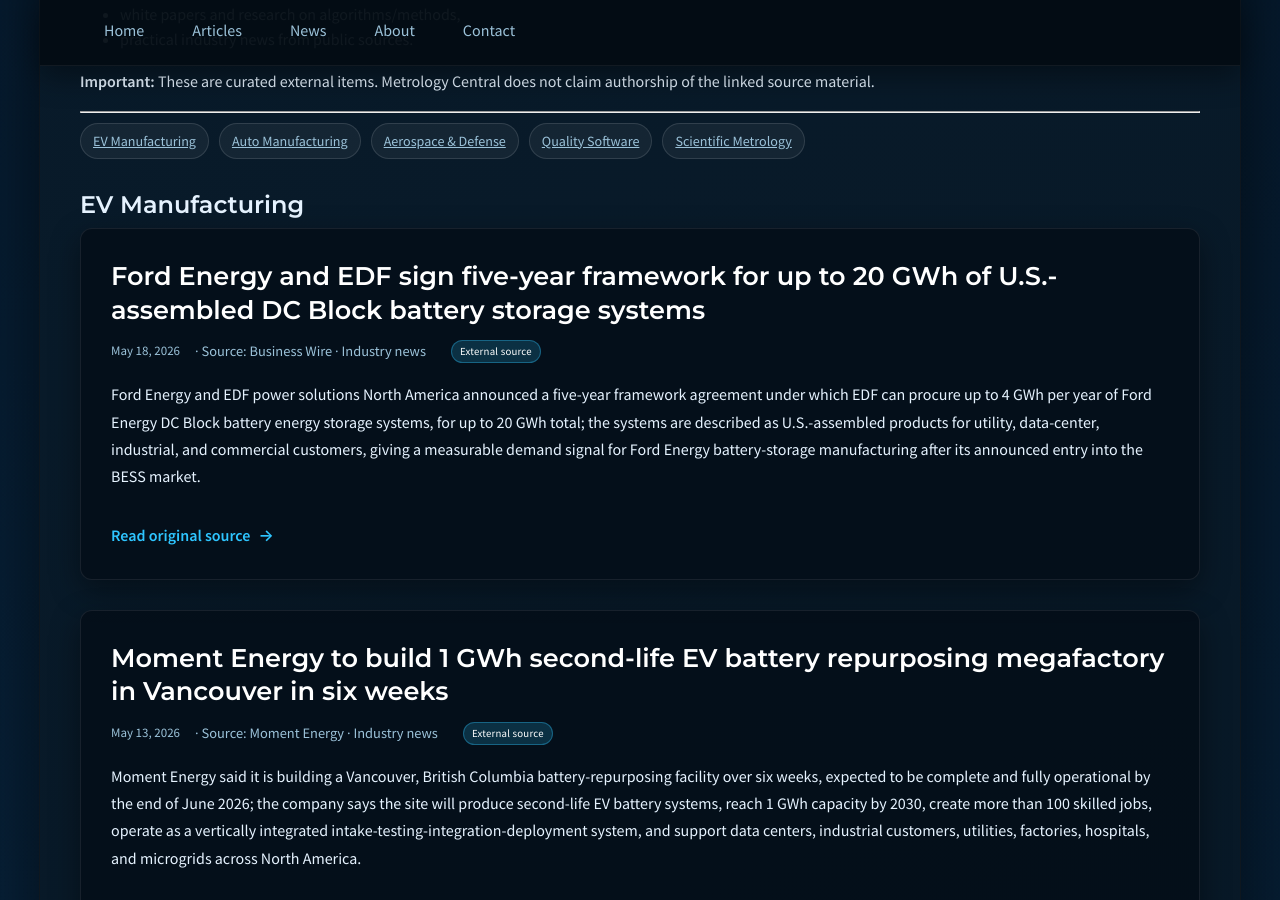
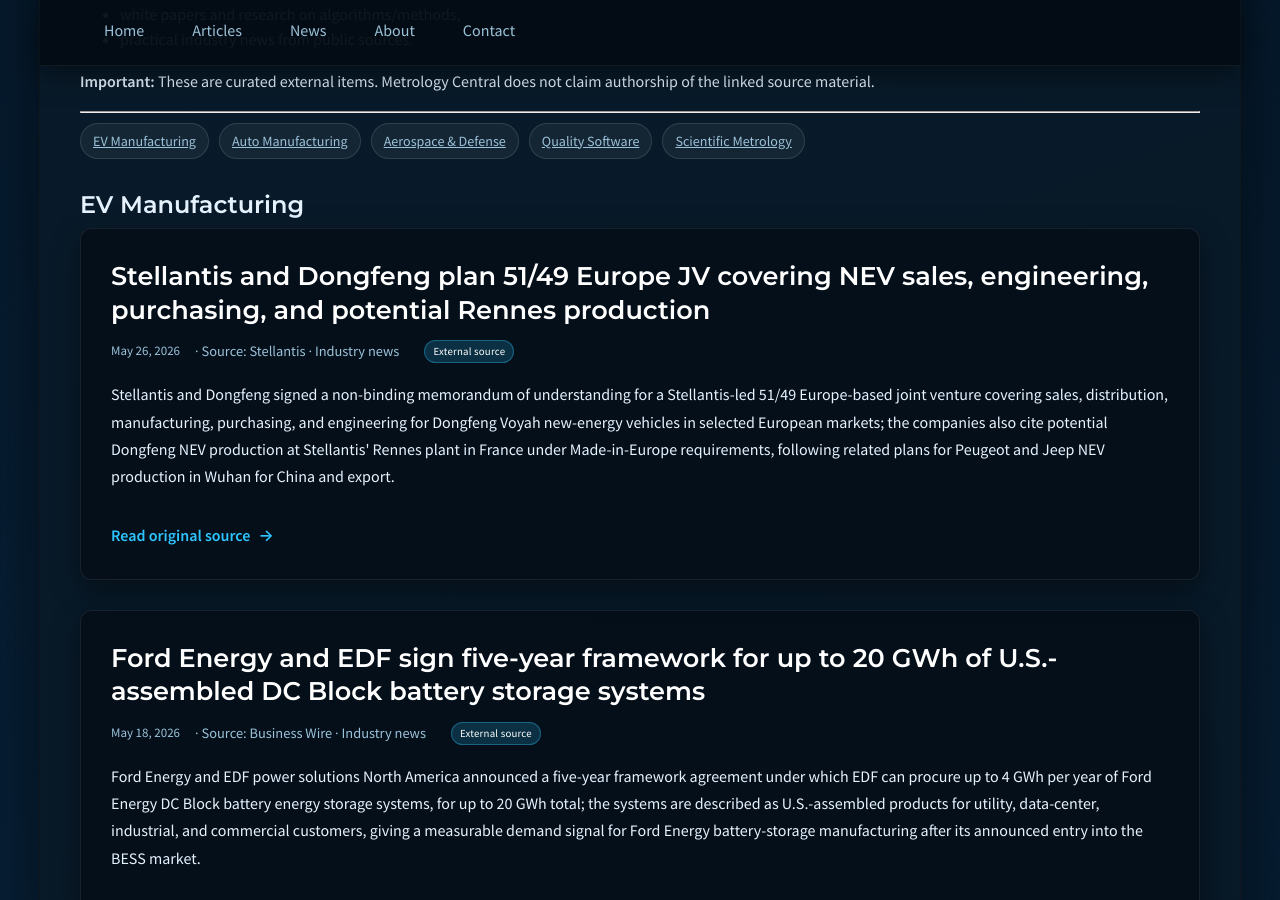
Before and after one commit to JohnForeman/MetrologyCentral, a Jekyll site: the page built from news.md, in a window 1280 px wide and 900 px high, scrolled down 480 px. Built offline with Jekyll 4.4.1, drawn with Linux system fonts in a browser that asks for light colours.

Commit message:
Update metrology news sweep

```diff
--- a/_data/news.yml
+++ b/_data/news.yml
@@ -1,4 +1,45 @@
 ---
+- date: '2026-05-27'
+  title: NIST notice tees up Manufacturing USA roadmap competition to de-risk pilot-to-commercial
+    scale-up
+  source: Federal Register / NIST
+  sector: industrial_manufacturing
+  kind: standards_method
+  summary: The Federal Register published a NIST Office of Advanced Manufacturing
+    notice of intent for a Manufacturing USA Institute competition focused on technology-transition
+    roadmaps; NIST says eligible institutes will document capabilities and resources
+    needed to de-risk scale-up of advanced manufacturing technologies from pilot operation
+    to full commercial integration in the U.S. industrial base, giving institutes
+    and industry partners early notice to form stakeholder collaborations before the
+    expected Summer 2026 competition.
+  url: https://www.federalregister.gov/documents/2026/05/27/2026-10515/manufacturing-usa-institute-competition-technology-transition-roadmaps
+- date: '2026-05-26'
+  title: Stellantis and Dongfeng plan 51/49 Europe JV covering NEV sales, engineering,
+    purchasing, and potential Rennes production
+  source: Stellantis
+  sector: ev_manufacturing
+  kind: industry_news
+  summary: Stellantis and Dongfeng signed a non-binding memorandum of understanding
+    for a Stellantis-led 51/49 Europe-based joint venture covering sales, distribution,
+    manufacturing, purchasing, and engineering for Dongfeng Voyah new-energy vehicles
+    in selected European markets; the companies also cite potential Dongfeng NEV production
+    at Stellantis' Rennes plant in France under Made-in-Europe requirements, following
+    related plans for Peugeot and Jeep NEV production in Wuhan for China and export.
+  url: https://www.stellantis.com/en/news/press-releases/2026/may/stellantis-and-dongfeng-announce-their-intention-to-form-a-european-joint-venture-for-shared-sales-and-distribution-manufacturing-purchasing-and-engineering-activities
+- date: '2026-05-21'
+  title: GlobalFoundries launches quantum manufacturing business with $375M Commerce
+    LOI for cryogenic CMOS, QPUs, and packaging
+  source: GlobalFoundries
+  sector: industrial_manufacturing
+  kind: industry_news
+  summary: GlobalFoundries launched Quantum Technology Solutions to scale U.S. manufacturing
+    for quantum computing hardware, citing production coverage from quantum processor
+    units to cryogenic read-out/control ICs, advanced packaging, and superconducting
+    interconnects; GF says the effort is backed by existing quantum customer engagements
+    and a U.S. Department of Commerce letter of intent for a $375 million award, plus
+    a separate strategic equity investment representing about 1% ownership as of the
+    announcement date.
+  url: https://gf.com/gf-press-release/globalfoundries-launches-quantum-technology-solutions-to-scale-us-quantum-manufacturing/
 - date: '2026-05-25'
   title: Bruker Alicona micro-CMM NEO doubles optical coordinate-measurement speed
     with 0.7 + L/600 micron axis accuracy
```
